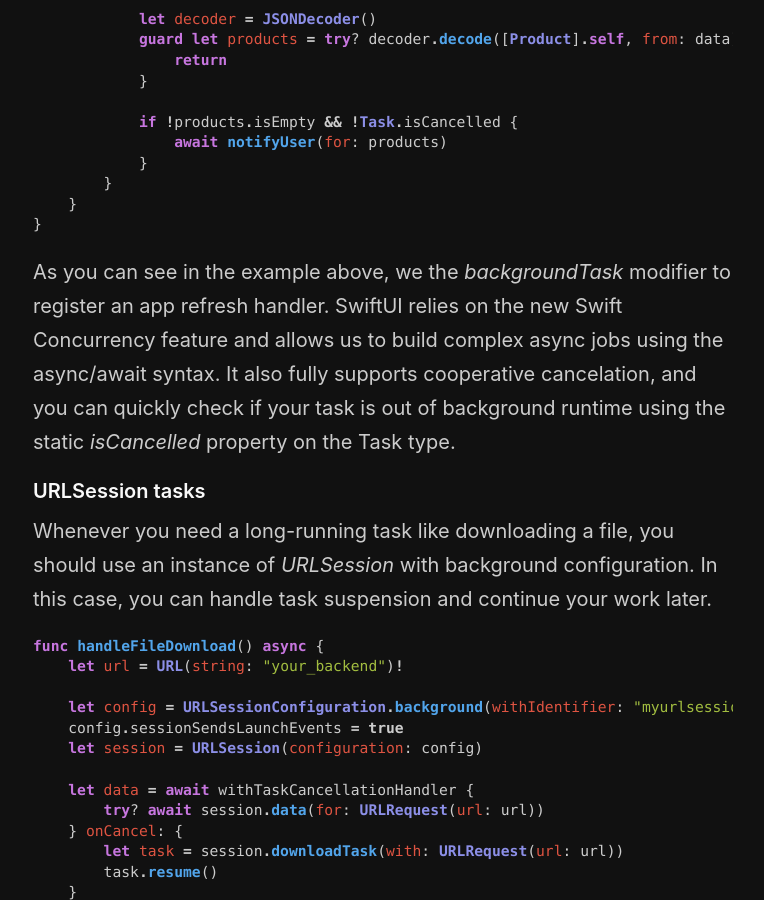
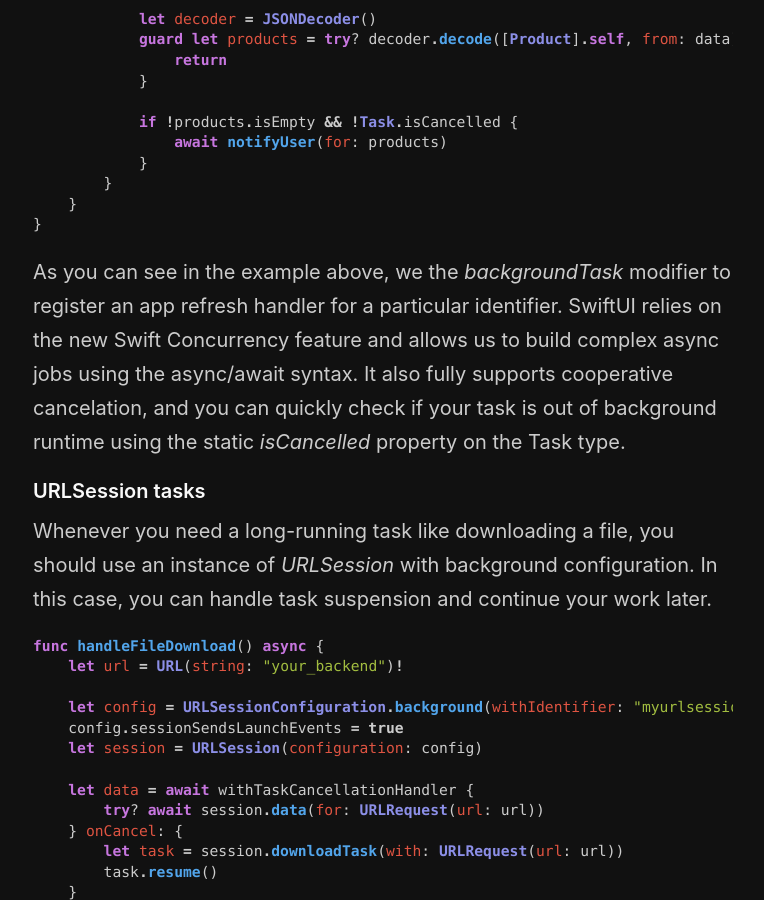
Before and after one commit to mecid/mecid.github.io, a Jekyll site: the page built from _posts/2022-07-06-background-tasks-in-swiftui.md, in a window 1280 px wide and 900 px high, scrolled down 2223 px. Shown: the whole window, without its empty margins (257-1021 px from the left). Built offline with Jekyll 4.4.1, drawn with Linux system fonts in a browser that asks for light colours.

Commit message:
another typo in bg tasks post

````diff
--- a/_posts/2022-07-06-background-tasks-in-swiftui.md
+++ b/_posts/2022-07-06-background-tasks-in-swiftui.md
@@ -83,7 +83,7 @@ struct MyApp: App {
 }
 ```
 
-As you can see in the example above, we the *backgroundTask* modifier to register an app refresh handler. SwiftUI relies on the new Swift Concurrency feature and allows us to build complex async jobs using the async/await syntax. It also fully supports cooperative cancelation, and you can quickly check if your task is out of background runtime using the static *isCancelled* property on the Task type.
+As you can see in the example above, we the *backgroundTask* modifier to register an app refresh handler for a particular identifier. SwiftUI relies on the new Swift Concurrency feature and allows us to build complex async jobs using the async/await syntax. It also fully supports cooperative cancelation, and you can quickly check if your task is out of background runtime using the static *isCancelled* property on the Task type.
 
 #### URLSession tasks
 Whenever you need a long-running task like downloading a file, you should use an instance of *URLSession* with background configuration. In this case, you can handle task suspension and continue your work later.
````
